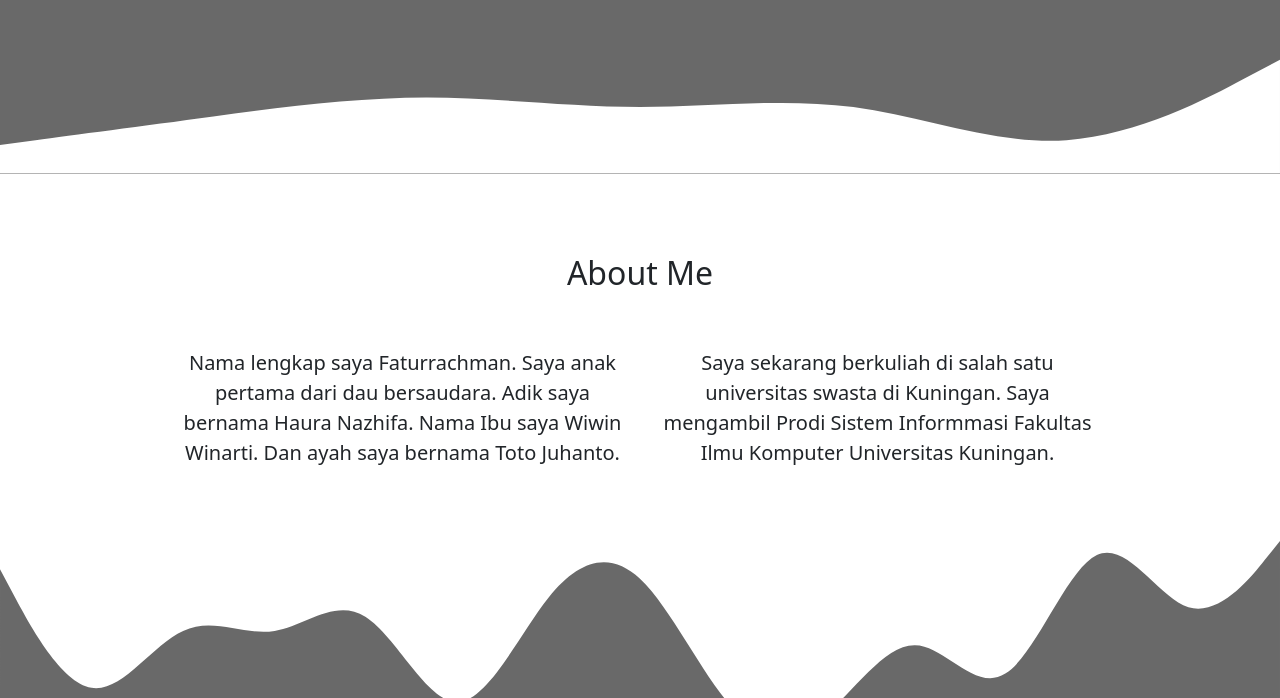
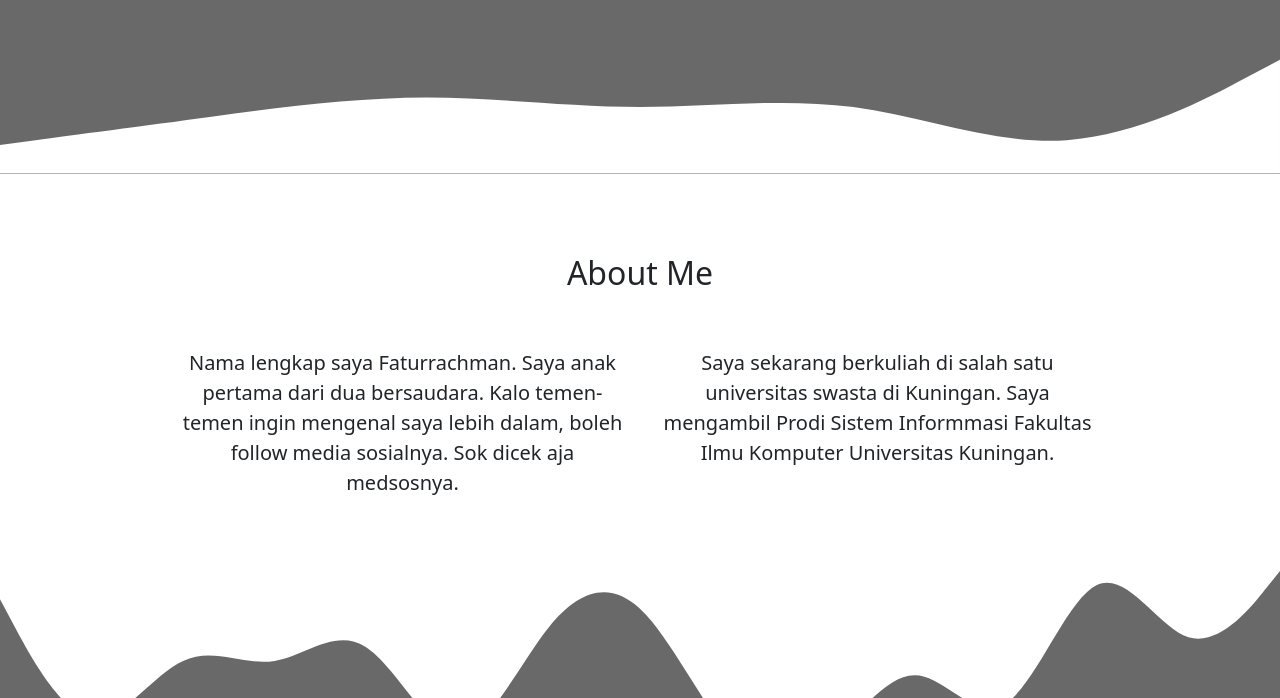
Before and after one commit to Faturrachman/Web_Portofolio, a plain HTML site: page index.html in a window 1280 px wide. Shown: the part 528-1226 px from the top of the page. Drawn offline with nearby package versions, Linux system fonts and the light colour scheme.

Commit message:
merubah deskripsi

```diff
--- a/index.html
+++ b/index.html
@@ -65,7 +65,7 @@
         </div>
         <div class="row justify-content-center fs-5 text-center">
           <div class="col-md-5">
-            <p>Nama lengkap saya Faturrachman. Saya anak pertama dari dau bersaudara. Adik saya bernama Haura Nazhifa. Nama Ibu saya Wiwin Winarti. Dan ayah saya bernama Toto Juhanto.</p>
+            <p>Nama lengkap saya Faturrachman. Saya anak pertama dari dua bersaudara. Kalo temen-temen ingin mengenal saya lebih dalam, boleh follow media sosialnya. Sok dicek aja medsosnya.</p>
           </div>
           <div class="col-md-5">Saya sekarang berkuliah di salah satu universitas swasta di Kuningan. Saya mengambil Prodi Sistem Informmasi Fakultas Ilmu Komputer Universitas Kuningan.</div>
         </div>
```
